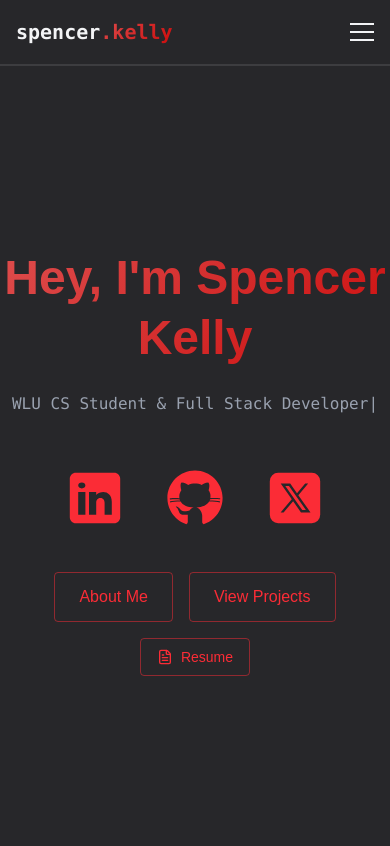
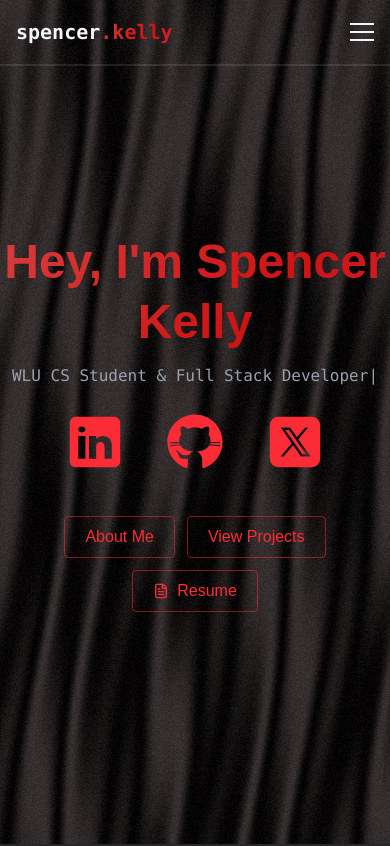
Before and after one commit to Flapjacck/React-Portfolio, a React (Vite) app: page / in a window 390 px wide. Shown: the top 846 px of the page. Built offline with nearby package versions, Linux system fonts and the light colour scheme.

Commit message:
added new site bg and made improvements

```diff
--- a/package.json
+++ b/package.json
@@ -10,16 +10,19 @@
     "preview": "vite preview"
   },
   "dependencies": {
+    "@react-three/fiber": "^9.4.0",
     "@tailwindcss/vite": "^4.0.5",
     "lucide-react": "^0.552.0",
     "react": "^19.0.0",
     "react-dom": "^19.0.0",
-    "tailwindcss": "^4.0.5"
+    "tailwindcss": "^4.0.5",
+    "three": "^0.181.0"
   },
   "devDependencies": {
     "@eslint/js": "^9.19.0",
     "@types/react": "^19.0.8",
     "@types/react-dom": "^19.0.3",
+    "@types/three": "^0.181.0",
     "@vitejs/plugin-react": "^4.3.4",
     "eslint": "^9.19.0",
     "eslint-plugin-react-hooks": "^5.0.0",
--- a/src/App.css
+++ b/src/App.css
@@ -1 +1,22 @@
 @import "tailwindcss";
+
+/* Silk background canvas styles: covers viewport, behind content, non-interactive */
+.silk-canvas {
+    /* full-viewport fixed background canvas: covers the visible window and stays behind content */
+    position: fixed;
+    top: 0;
+    left: 0;
+    width: 100vw;
+    height: 100vh;
+    z-index: 0;
+    /* sits behind content which should use a higher z-index */
+    pointer-events: none;
+}
+
+/* Force the internal <canvas> element generated by react-three to fill the container.
+	 This overrides inline sizing that can sometimes be set by the renderer at mount. */
+.silk-canvas canvas {
+    width: 100% !important;
+    height: 100% !important;
+    display: block;
+}
--- a/src/App.tsx
+++ b/src/App.tsx
@@ -1,4 +1,4 @@
-import { useState } from "react";
+import { useState, useRef } from "react";
 import { LoadingScreen } from "./components/LoadingScreen";
 import { Navbar } from "./components/Navbar";
 import { Home } from "./components/sections/Home";
@@ -6,23 +6,30 @@ import { About } from "./components/sections/About";
 import { Projects } from "./components/sections/Projects";
 import { Pokemon } from "./components/Pokemon";
 import { Menu } from "./components/Menu";
+import Silk from "./components/Silk";
 import "./App.css";
 
 const App = () => {
   const [isLoaded, setIsLoaded] = useState(false);
   const [menuOpen, setMenuOpen] = useState(false);
+  const containerRef = useRef<HTMLDivElement | null>(null);
 
   return (
     <>
-      {!isLoaded && <LoadingScreen onComplete={() => setIsLoaded(true)} />}{" "}
+      {!isLoaded && <LoadingScreen onComplete={() => setIsLoaded(true)} />} {" "}
+      {/* Silk is placed as a top-level fixed background so it covers the viewport
+          and isn't clipped by transformed/positioned ancestors. */}
+  <Silk speed={5} scale={1.4} color="#3E3737" noiseIntensity={1} rotation={2} />
+
       <div
+        ref={containerRef}
         className={`min-h-screen transition-opacity duration-700 ${
           isLoaded ? "opacity-100" : "opacity-0"
-        } bg-zinc-800 text-gray-100`}
+        } bg-transparent text-gray-100 relative z-10`}
       >
-        <Navbar menuOpen={menuOpen} setMenuOpen={setMenuOpen} />
+  <Navbar menuOpen={menuOpen} setMenuOpen={setMenuOpen} isLoaded={isLoaded} />
         <Menu menuOpen={menuOpen} setMenuOpen={setMenuOpen} />
-        <Home />
+  <Home isLoaded={isLoaded} />
         <About />
         <Projects />
         <Pokemon />
--- /dev/null
+++ b/src/components/Silk.tsx
@@ -0,0 +1,158 @@
+/* eslint-disable react/no-unknown-property */
+import React, { forwardRef, useMemo, useRef, useLayoutEffect } from 'react';
+import { Canvas, useFrame, useThree, RootState } from '@react-three/fiber';
+import { Color, Mesh, ShaderMaterial } from 'three';
+import { IUniform } from 'three';
+
+type NormalizedRGB = [number, number, number];
+
+const hexToNormalizedRGB = (hex: string): NormalizedRGB => {
+  const clean = hex.replace('#', '');
+  const r = parseInt(clean.slice(0, 2), 16) / 255;
+  const g = parseInt(clean.slice(2, 4), 16) / 255;
+  const b = parseInt(clean.slice(4, 6), 16) / 255;
+  return [r, g, b];
+};
+
+interface UniformValue<T = number | Color> {
+  value: T;
+}
+
+interface SilkUniforms {
+  uSpeed: UniformValue<number>;
+  uScale: UniformValue<number>;
+  uNoiseIntensity: UniformValue<number>;
+  uColor: UniformValue<Color>;
+  uRotation: UniformValue<number>;
+  uTime: UniformValue<number>;
+  [uniform: string]: IUniform;
+}
+
+const vertexShader = `
+varying vec2 vUv;
+varying vec3 vPosition;
+
+void main() {
+  vPosition = position;
+  vUv = uv;
+  gl_Position = projectionMatrix * modelViewMatrix * vec4(position, 1.0);
+}
+`;
+
+const fragmentShader = `
+varying vec2 vUv;
+varying vec3 vPosition;
+
+uniform float uTime;
+uniform vec3  uColor;
+uniform float uSpeed;
+uniform float uScale;
+uniform float uRotation;
+uniform float uNoiseIntensity;
+
+const float e = 2.71828182845904523536;
+
+float noise(vec2 texCoord) {
+  float G = e;
+  vec2  r = (G * sin(G * texCoord));
+  return fract(r.x * r.y * (1.0 + texCoord.x));
+}
+
+vec2 rotateUvs(vec2 uv, float angle) {
+  float c = cos(angle);
+  float s = sin(angle);
+  mat2  rot = mat2(c, -s, s, c);
+  return rot * uv;
+}
+
+void main() {
+  float rnd        = noise(gl_FragCoord.xy);
+  vec2  uv         = rotateUvs(vUv * uScale, uRotation);
+  vec2  tex        = uv * uScale;
+  float tOffset    = uSpeed * uTime;
+
+  tex.y += 0.03 * sin(8.0 * tex.x - tOffset);
+
+  float pattern = 0.6 +
+                  0.4 * sin(5.0 * (tex.x + tex.y +
+                                   cos(3.0 * tex.x + 5.0 * tex.y) +
+                                   0.02 * tOffset) +
+                           sin(20.0 * (tex.x + tex.y - 0.1 * tOffset)));
+
+  vec4 col = vec4(uColor, 1.0) * vec4(pattern) - rnd / 15.0 * uNoiseIntensity;
+  col.a = 1.0;
+  gl_FragColor = col;
+}
+`;
+
+interface SilkPlaneProps {
+  uniforms: SilkUniforms;
+}
+
+const SilkPlane = forwardRef<Mesh, SilkPlaneProps>(function SilkPlane({ uniforms }, ref) {
+  const { viewport } = useThree();
+
+  useLayoutEffect(() => {
+    const mesh = ref as React.MutableRefObject<Mesh | null>;
+    if (mesh?.current) {
+      mesh.current.scale.set(viewport.width, viewport.height, 1);
+    }
+  }, [ref, viewport]);
+
+  useFrame((_state: RootState, delta: number) => {
+    const mesh = ref as React.MutableRefObject<Mesh | null>;
+    if (mesh?.current) {
+      const material = mesh.current.material as ShaderMaterial & {
+        uniforms: SilkUniforms;
+      };
+      material.uniforms.uTime.value += 0.1 * delta;
+    }
+  });
+
+  return (
+    <mesh ref={ref}>
+      <planeGeometry args={[1, 1, 1, 1]} />
+      <shaderMaterial uniforms={uniforms} vertexShader={vertexShader} fragmentShader={fragmentShader} />
+    </mesh>
+  );
+});
+SilkPlane.displayName = 'SilkPlane';
+
+export interface SilkProps {
+  speed?: number;
+  scale?: number;
+  color?: string;
+  noiseIntensity?: number;
+  rotation?: number;
+}
+
+const Silk: React.FC<SilkProps> = ({ speed = 5, scale = 1, color = '#D83A3A', noiseIntensity = 1.5, rotation = 0 }) => {
+  const meshRef = useRef<Mesh>(null);
+
+  const uniforms = useMemo<SilkUniforms>(
+    () => ({
+      uSpeed: { value: speed },
+      uScale: { value: scale },
+      uNoiseIntensity: { value: noiseIntensity },
+      uColor: { value: new Color(...hexToNormalizedRGB(color)) },
+      uRotation: { value: rotation },
+      uTime: { value: 0 }
+    }),
+    [speed, scale, noiseIntensity, color, rotation]
+  );
+
+  return (
+    <Canvas
+      className="silk-canvas"
+      dpr={[1, 2]}
+      frameloop="always"
+      // ensure the canvas container has explicit viewport sizing so the internal
+      // <canvas> element is sized correctly by the renderer
+      style={{ position: 'fixed', top: 0, left: 0, width: '100vw', height: '100vh', pointerEvents: 'none' }}
+    >
+      <SilkPlane ref={meshRef} uniforms={uniforms} />
+    </Canvas>
+  );
+};
+
+export default Silk;
--- a/src/components/sections/Home.tsx
+++ b/src/components/sections/Home.tsx
@@ -1,83 +1,95 @@
 import { useEffect, useState } from "react";
-import { RevealOnScroll } from "../RevealOnScroll";
 import { SvgRow } from "../SvgRow";
 import { FileText } from "lucide-react";
 
-export const Home = () => {
+interface HomeProps {
+  isLoaded: boolean;
+}
+
+export const Home = ({ isLoaded }: HomeProps) => {
   const [displayText, setDisplayText] = useState("");
+  const [showTitle, setShowTitle] = useState(false);
+  const [showRest, setShowRest] = useState(false);
   const fullText = "WLU CS Student & Full Stack Developer";
 
+  // Start the staged animation when the app signals it's loaded
   useEffect(() => {
-    // Delay the typing animation by 2 seconds (2000ms) to match the welcome screen
-    const startDelay = setTimeout(() => {
+    if (!isLoaded) return;
+
+    // Show the main title immediately (with a small timeout for visual rhythm)
+    const titleTimer = setTimeout(() => setShowTitle(true), 50);
+
+    // Start the typing for the subtitle
     let index = 0;
     const typingInterval = setInterval(() => {
       setDisplayText(fullText.substring(0, index));
       index++;
-        if (index > fullText.length) {
+      if (index > fullText.length) clearInterval(typingInterval);
+    }, 60);
+
+    // Reveal the rest of the hero (subtitle, svg, buttons) shortly after the title
+    const restTimer = setTimeout(() => setShowRest(true), 650);
+
+    return () => {
       clearInterval(typingInterval);
-        }
-      }, 100);
-
-      return () => clearInterval(typingInterval);
-    }, 2000);
-
-    return () => clearTimeout(startDelay);
-  }, []);
+      clearTimeout(titleTimer);
+      clearTimeout(restTimer);
+    };
+    // fullText is constant so safe to omit from deps
+  }, [isLoaded]);
 
   return (
-    <section
-      id="home"
-      className="min-h-screen relative flex items-center justify-center"
+    <section id="home" className="min-h-screen relative flex items-center justify-center">
+      <div className="absolute top-0 left-0 w-full h-full flex flex-col items-center justify-center">
+        <div className="text-center space-y-3 md:space-y-4">
+          <h1
+            className={`text-5xl md:text-7xl font-bold gradient-bg bg-clip-text text-transparent leading-tight transition-all duration-700 ${
+              showTitle ? "opacity-100 translate-y-0 scale-100" : "opacity-0 translate-y-2 scale-95"
+            }`}
           >
-      <div className="absolute top-0 left-0 w-full h-full flex flex-col items-center justify-center pt-20">
-        <RevealOnScroll>
-          <div className="text-center">
-            <h1 className="text-5xl md:text-7xl font-bold gradient-bg bg-clip-text text-transparent leading-tight mb-6">
             Hey, I'm Spencer Kelly
-            </h1>{" "}
-            <div className="text-base md:text-2xl text-gray-400 h-8 font-mono mb-8">
+          </h1>
+
+          <div
+            className={`text-base md:text-2xl text-gray-400 font-mono mt-1 transition-all duration-500 ${
+              showRest ? "opacity-100 translate-y-0" : "opacity-0 translate-y-3"
+            }`}
+          >
             {displayText}
             <span className="animate-blink">|</span>
           </div>
 
+          <div className={`${showRest ? "opacity-100" : "opacity-0"} transition-opacity duration-500`}>
             <SvgRow />
 
-            <div className="flex justify-center space-x-4 mt-8">
+            {/* Grouped buttons: About / Projects / Resume */}
+            <div className="flex flex-wrap justify-center items-center gap-3 mt-2">
               <a
                 href="#about"
-                className="border border-red-500/50 text-red-500 py-3 px-6 rounded font-medium transition-all duration-200
-               hover:-translate-y-0.5 hover:shadow-[0_0_15px_rgba(59, 130, 246, 0.2)] hover:bg-red-500/10"
+                className="border border-red-500/50 text-red-500 py-2 px-5 rounded font-medium transition-all duration-200 hover:-translate-y-0.5 hover:shadow-[0_0_15px_rgba(59,130,246,0.2)] hover:bg-red-500/10 inline-flex items-center"
               >
                 About Me
               </a>
 
               <a
                 href="#projects"
-                className="border border-red-500/50 text-red-500 py-3 px-6 rounded font-medium transition-all duration-200
-                hover:-translate-y-0.5 hover:shadow-[0_0_15px_rgba(59, 130, 246, 0.2)] hover:bg-red-500/10 inline-block"
+                className="border border-red-500/50 text-red-500 py-2 px-5 rounded font-medium transition-all duration-200 hover:-translate-y-0.5 hover:shadow-[0_0_15px_rgba(59,130,246,0.2)] hover:bg-red-500/10 inline-flex items-center"
               >
                 View Projects
               </a>
-            </div>
 
-            {/* Resume Button */}
-            <div className="flex justify-center mt-4">
               <a
                 href="/Resume.pdf"
                 target="_blank"
                 rel="noopener noreferrer"
-                className="inline-flex items-center gap-2 px-4 py-2 rounded text-sm font-medium
-                          border border-red-500/50 text-red-500 bg-transparent
-                          transition-all duration-200
-                          hover:-translate-y-0.5 hover:bg-red-500/10"
+                className="border border-red-500/50 text-red-500 py-2 px-5 rounded font-medium transition-all duration-200 hover:-translate-y-0.5 hover:bg-red-500/10 inline-flex items-center gap-2"
               >
                 <FileText className="w-4 h-4" />
                 <span>Resume</span>
               </a>
             </div>
           </div>
-        </RevealOnScroll>
+        </div>
       </div>
     </section>
   );
--- a/src/components/sections/Projects.tsx
+++ b/src/components/sections/Projects.tsx
@@ -203,6 +203,7 @@ export const Projects: React.FC = () => {
           </h2>
         </RevealOnScroll>
 
+        <RevealOnScroll>
           <div className="relative">
             {/* Track */}
             <div
@@ -284,6 +285,7 @@ export const Projects: React.FC = () => {
               ›
             </button>
           </div>
+        </RevealOnScroll>
       </div>
     </section>
   );
```
Also changed, not shown: src/components/LoadingScreen.tsx (+26 -2 lines), src/components/Navbar.tsx (+15 -3 lines), 1 other file (tests, documents, lock files or other folders). Lines whose indentation alone changed are shown as unchanged.
